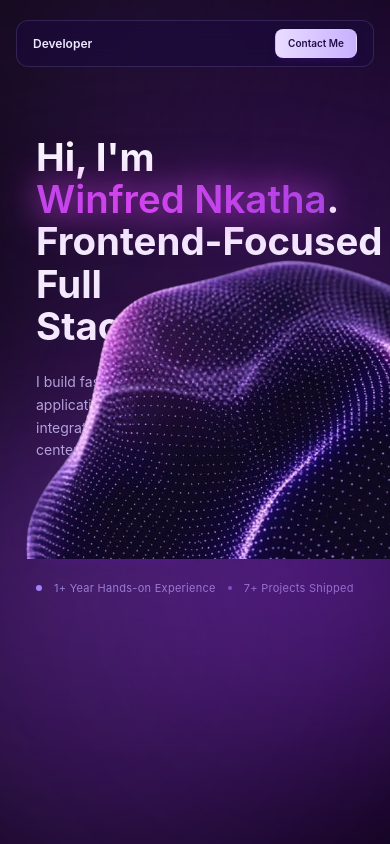
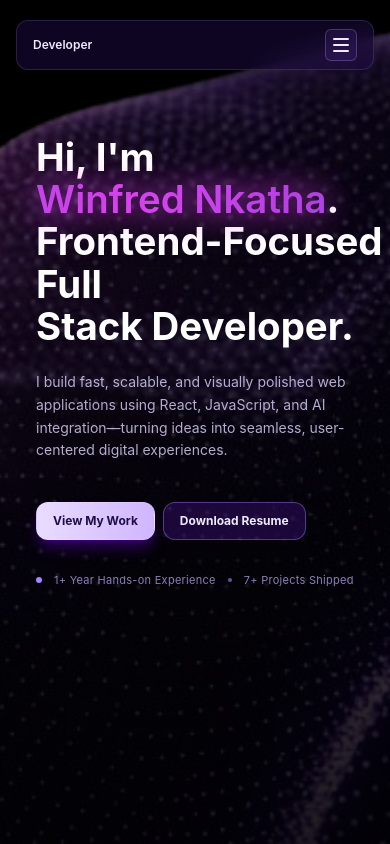
Before and after one commit to Winney360/Winfred-Nkatha-Portfolio, a React (Vite) app in the folder client/: page / in a window 390 px wide. Shown: the top 844 px of the page. Built offline with nearby package versions, Linux system fonts and the light colour scheme; no server answers.

Commit message:
refactor(Hero): implement mobile menu toggle and improve layout responsiveness

```diff
--- a/client/src/sections/Hero.jsx
+++ b/client/src/sections/Hero.jsx
@@ -1,13 +1,14 @@
-import React from "react";
+import React, { useState } from "react";
 import { motion } from "framer-motion";
 import heroImage from "../assets/hero.png";
 
 const Hero = () => {
+  const [isMenuOpen, setIsMenuOpen] = useState(false);
 
   return (
     <section className="relative min-h-screen overflow-hidden bg-black px-4 pb-12 pt-5 md:px-8 md:pt-6">
       <div className="fixed left-0 right-0 top-0 z-50 px-4 pt-5 md:px-8 md:pt-6">
-        <nav className="rounded-xl border border-violet-300/15 bg-[#1a0a3e]/55 px-4 py-2 backdrop-blur-md md:px-6 md:py-3">
+        <nav className="relative rounded-xl border border-violet-300/15 bg-[#1a0a3e]/55 px-4 py-2 backdrop-blur-md md:px-6 md:py-3">
           <div className="flex items-center justify-between">
             <span className="text-xs font-semibold text-violet-100 md:text-sm">Developer</span>
 
@@ -22,22 +23,77 @@ const Hero = () => {
 
               <a
                 href="#contact"
-                className="rounded-lg border border-violet-200/20 bg-linear-to-r from-[#e9dcff] to-[#c9b0ff] px-3 py-1.5 text-[10px] font-semibold text-[#1f0f47] shadow-md shadow-violet-900/25"
+                className="hidden rounded-lg border border-violet-200/20 bg-linear-to-r from-[#e9dcff] to-[#c9b0ff] px-3 py-1.5 text-[10px] font-semibold text-[#1f0f47] shadow-md shadow-violet-900/25 md:inline-flex"
               >
                 Contact Me
               </a>
+
+              <button
+                type="button"
+                onClick={() => setIsMenuOpen((open) => !open)}
+                className="inline-flex h-8 w-8 items-center justify-center rounded-md border border-violet-300/25 bg-violet-500/10 text-violet-100 md:hidden"
+                aria-label="Toggle menu"
+                aria-expanded={isMenuOpen}
+              >
+                <span className="relative block h-3.5 w-4">
+                  <span
+                    className={`absolute left-0 top-0 block h-0.5 w-4 rounded-full bg-current transition-transform duration-200 ${
+                      isMenuOpen ? "translate-y-1.5 rotate-45" : ""
+                    }`}
+                  />
+                  <span
+                    className={`absolute left-0 top-1.5 block h-0.5 w-4 rounded-full bg-current transition-opacity duration-200 ${
+                      isMenuOpen ? "opacity-0" : "opacity-100"
+                    }`}
+                  />
+                  <span
+                    className={`absolute left-0 top-3 block h-0.5 w-4 rounded-full bg-current transition-transform duration-200 ${
+                      isMenuOpen ? "-translate-y-1.5 -rotate-45" : ""
+                    }`}
+                  />
+                </span>
+              </button>
             </div>
           </div>
+
+          {isMenuOpen && (
+            <motion.div
+              initial={{ opacity: 0, y: -8 }}
+              animate={{ opacity: 1, y: 0 }}
+              transition={{ duration: 0.2, ease: "easeOut" }}
+              className="mt-3 rounded-lg border border-violet-300/20 bg-[#12072c]/95 p-3 md:hidden"
+            >
+              <ul className="space-y-2 text-sm text-violet-100/90">
+                <li><a href="#about" onClick={() => setIsMenuOpen(false)} className="block rounded-md px-2 py-1.5 hover:bg-violet-500/15">About</a></li>
+                <li><a href="#projects" onClick={() => setIsMenuOpen(false)} className="block rounded-md px-2 py-1.5 hover:bg-violet-500/15">Projects</a></li>
+                <li><a href="#skills" onClick={() => setIsMenuOpen(false)} className="block rounded-md px-2 py-1.5 hover:bg-violet-500/15">Skills</a></li>
+                <li><a href="#experience" onClick={() => setIsMenuOpen(false)} className="block rounded-md px-2 py-1.5 hover:bg-violet-500/15">Experience</a></li>
+                <li><a href="#contact" onClick={() => setIsMenuOpen(false)} className="block rounded-md px-2 py-1.5 hover:bg-violet-500/15">Contact</a></li>
+              </ul>
+              <a
+                href="#contact"
+                onClick={() => setIsMenuOpen(false)}
+                className="mt-3 inline-flex w-full items-center justify-center rounded-lg border border-violet-200/20 bg-linear-to-r from-[#e9dcff] to-[#c9b0ff] px-3 py-2 text-xs font-semibold text-[#1f0f47] shadow-md shadow-violet-900/25"
+              >
+                Contact Me
+              </a>
+            </motion.div>
+          )}
         </nav>
       </div>
 
       {/* Background gradient */}
-      <div className="pointer-events-none absolute inset-0">
+      <div className="pointer-events-none absolute inset-0 hidden md:block">
         <div className="absolute -top-32 left-1/3 h-128 w-lg rounded-full bg-[#6b21a8]/30 blur-[120px]" />
         <div className="absolute -bottom-32 -right-32 h-160 w-160 rounded-full bg-[#7e22ce]/25 blur-[120px]" />
         <div className="absolute top-1/2 right-1/4 h-112 w-md rounded-full bg-[#a855f7]/20 blur-[100px]" />
         {/* Top-left subtle purple glow */}
         <div className="absolute -top-40 -left-32 h-96 w-96 rounded-full bg-[#a855f7]/25 blur-[100px] opacity-60" />
+      </div>
+
+      <div className="pointer-events-none absolute inset-0 md:hidden">
+        <img src={heroImage} alt="" aria-hidden="true" className="h-full w-full object-cover object-center opacity-65" />
+        <div className="absolute inset-0 bg-linear-to-b from-black/45 via-black/60 to-black/80" />
       </div>
 
       {/* Main Content */}
@@ -76,17 +132,17 @@ const Hero = () => {
                 I build fast, scalable, and visually polished web applications using React, JavaScript, and AI integration—turning ideas into seamless, user-centered digital experiences.
               </p>
 
-              <div className="mt-10 flex flex-wrap items-center gap-4">
+              <div className="mt-10 flex items-center gap-2 sm:gap-4">
                 <a
                   href="#projects"
-                  className="group rounded-xl border border-violet-100/20 bg-linear-to-r from-[#e9dcff] to-[#d0b5ff] px-7 py-3 text-sm font-bold text-[#1f0f47] shadow-lg shadow-violet-700/40 transition-all duration-300 hover:shadow-violet-500/60 hover:-translate-y-1"
+                  className="group whitespace-nowrap rounded-xl border border-violet-100/20 bg-linear-to-r from-[#e9dcff] to-[#d0b5ff] px-4 py-2.5 text-xs font-bold text-[#1f0f47] shadow-lg shadow-violet-700/40 transition-all duration-300 hover:-translate-y-1 hover:shadow-violet-500/60 sm:px-7 sm:py-3 sm:text-sm"
                 >
                   View My Work
                 </a>
                 <a
                   href="/resume.pdf"
                   download
-                  className="rounded-xl border border-violet-400/40 bg-violet-600/20 px-7 py-3 text-sm font-bold text-violet-100 transition-all duration-300 hover:bg-violet-600/35 hover:text-white hover:border-violet-300/60"
+                  className="whitespace-nowrap rounded-xl border border-violet-400/40 bg-violet-600/20 px-4 py-2.5 text-xs font-bold text-violet-100 transition-all duration-300 hover:border-violet-300/60 hover:bg-violet-600/35 hover:text-white sm:px-7 sm:py-3 sm:text-sm"
                 >
                   Download Resume
                 </a>
@@ -110,7 +166,7 @@ const Hero = () => {
               initial={{ opacity: 0, scale: 0.9 }}
               animate={{ opacity: 1, scale: 1 }}
               transition={{ duration: 0.8, delay: 0.2, ease: "easeOut" }}
-              className="pointer-events-none absolute bottom-0 right-0 z-0 h-96 w-96 md:-bottom-48 md:h-screen md:w-1/2 md:-mr-16 lg:-bottom-64 lg:h-screen lg:w-1/2 lg:-mr-20"
+              className="pointer-events-none absolute bottom-0 right-0 z-0 hidden h-96 w-96 md:block md:-bottom-48 md:h-screen md:w-1/2 md:-mr-16 lg:-bottom-64 lg:h-screen lg:w-1/2 lg:-mr-20"
             >
               {/* Image subtle purple glow */}
               <div className="absolute -inset-16 rounded-2xl bg-[#a855f7]/35 blur-[80px] opacity-40" />
```
